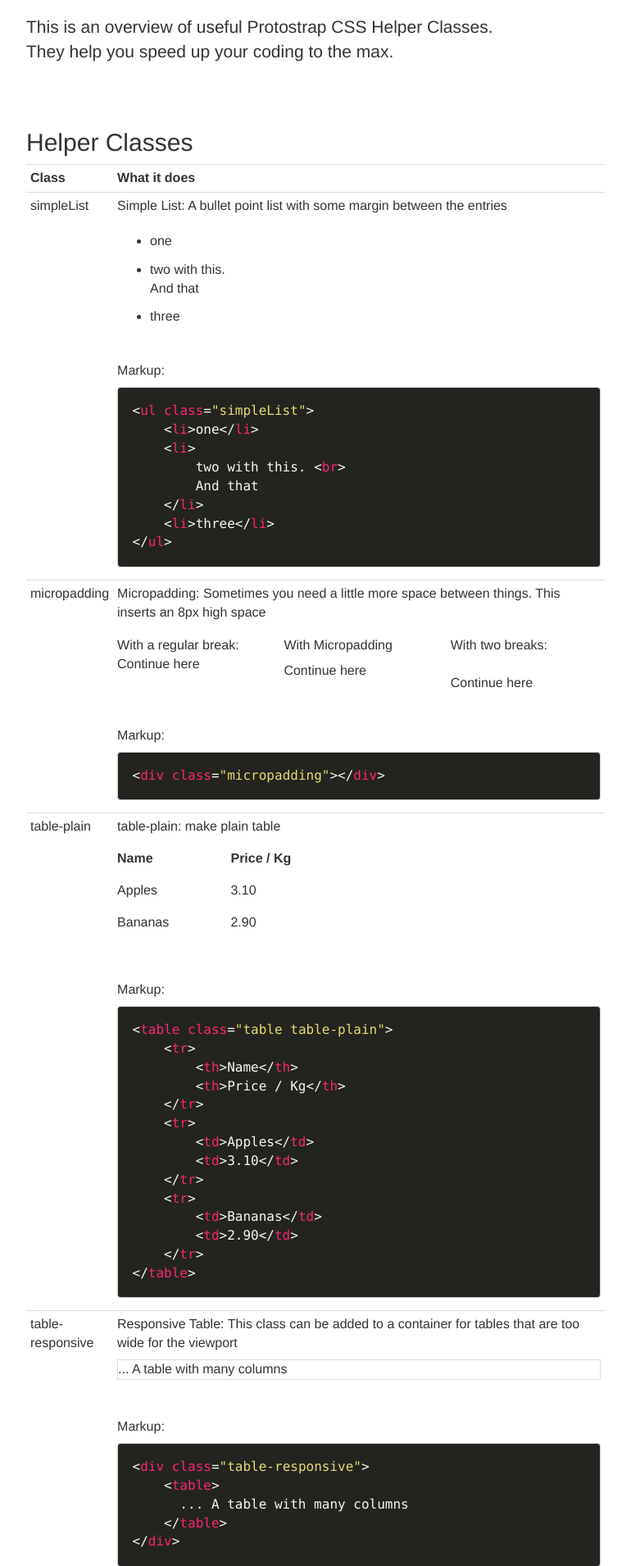
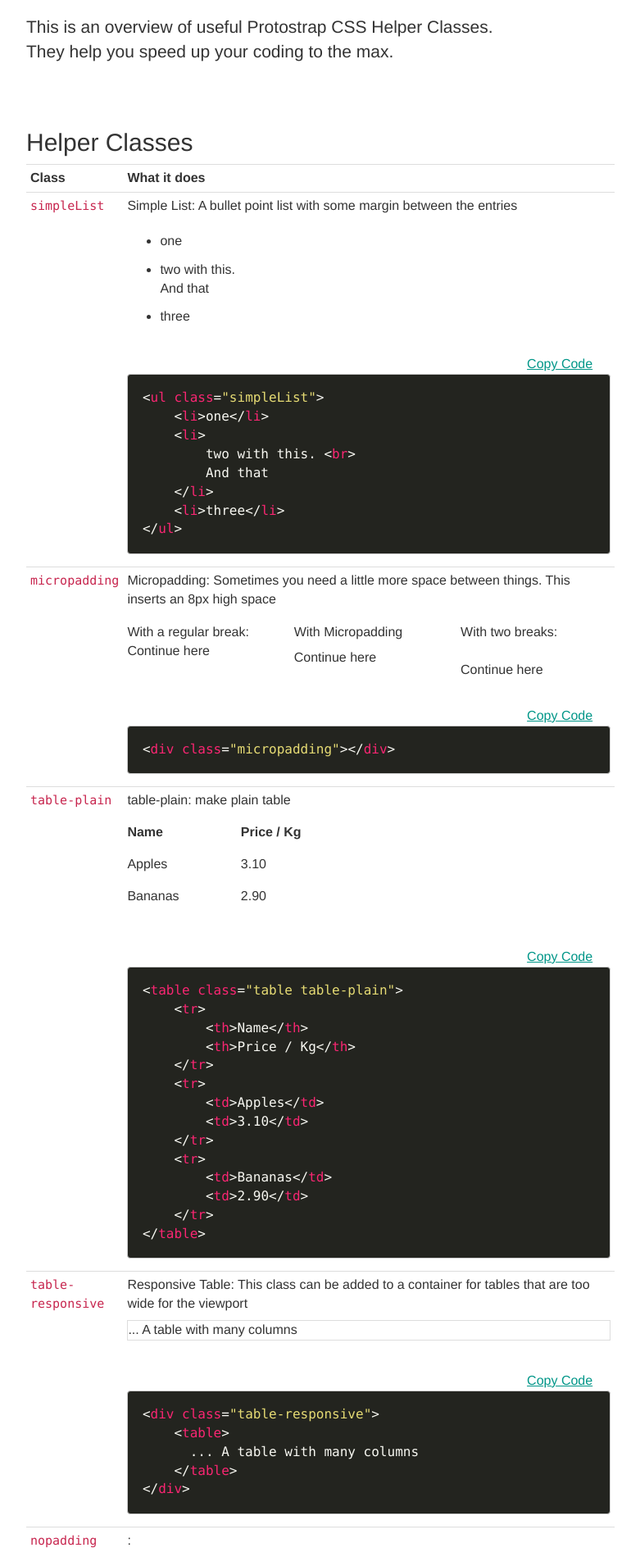
Before and after one commit to lessamess/protostrap-site, a PHP site: page /protostrap/css.php in a window 1280 px wide. Shown: the part 134-2044 px from the top of the page at 82% size, without its empty margins (238-1019 px from the left). Run offline with PHP 8.4, Linux system fonts and the light colour scheme; some libraries are stand-ins or nearby versions.

Commit message:
copy code fix

```diff
--- a/snippets/css_helperClasses.php
+++ b/snippets/css_helperClasses.php
@@ -14,17 +14,16 @@
 
             ?>
             <tr>
-                <td><?php echo $key ;?></td>
+                <td><b class="code"><?php echo $key ;?></b></td>
                 <td style="max-width:600px">
                     <?php echo $class['title'] ;?>: <?php echo $class['description'] ;?><br>
                     <div class="micropadding"></div>
                     <?php echo $effect ;?><br>
-                    <div class="micropadding"></div>
-                    Markup:
-                        <br>
-                        <div class="micropadding"></div>
-                        <pre><code class="html"><?php echo htmlentities($class['markup']) ;?></code></pre>
-
+                    <div class="block align-right">
+                        <a href="javascript:void(0);" class="copyToClipboard" data-target="markup<?php echo $key ;?>">Copy Code</a>&nbsp;&nbsp;&nbsp;&nbsp;&nbsp;
+                    </div>
+                    <pre><code class="html" ><?php echo htmlentities($class['markup']) ;?></code></pre>
+                    <div id="markup<?php echo $key ;?>" class="hide"><?php echo htmlentities($class['markup']) ;?></div>
                 </td>
             </tr>
 
--- a/snippets/javascript_helperClasses.php
+++ b/snippets/javascript_helperClasses.php
@@ -13,8 +13,9 @@
             <div class="block align-right">
                 <a href="javascript:void(0);" class="copyToClipboard" data-target="markup<?php echo $key ;?>">Copy Code</a>&nbsp;&nbsp;&nbsp;&nbsp;&nbsp;
             </div>
-            <pre><code class="html" id="markup<?php echo $key ;?>"><?php echo $helperClass['markup'] ;?>
+            <pre><code class="html"><?php echo $helperClass['markup'] ;?>
              </code></pre>
+             <div id="markup<?php echo $key ;?>" class="hide"><?php echo $helperClass['markup'] ;?></div>
                 <h4>Data attributes</h4>
             <?php
 
```
